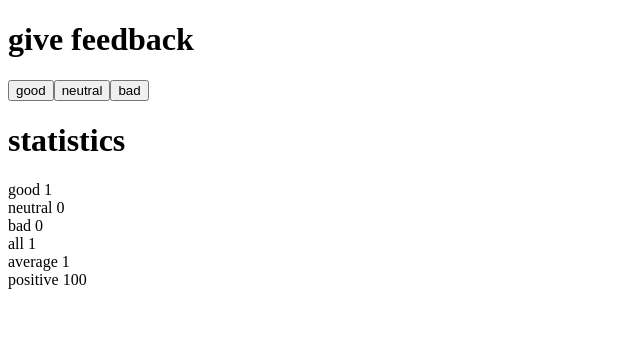
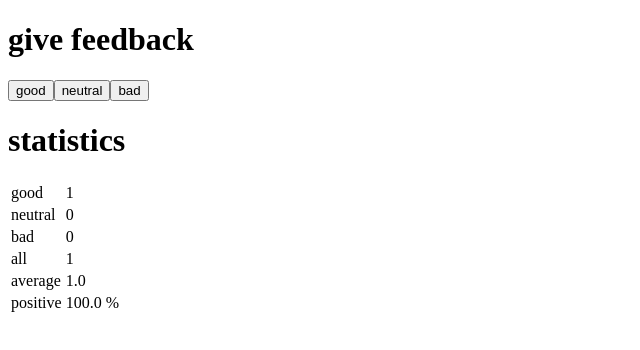
Before and after one commit to juleht/fullstackopen, a React (Vite) app in the folder part1/unicafe/: page / in a window 1280 px wide. Both pictures are taken after a click on the button "good". Shown: the top 350 px of the page, without its empty margins (0-640 px from the left). Built offline with nearby package versions, Linux system fonts and the light colour scheme.

Commit message:
tehtava 1.11

```diff
--- a/part1/unicafe/src/App.jsx
+++ b/part1/unicafe/src/App.jsx
@@ -4,9 +4,17 @@ const Header = ({ headers }) => <h1>{headers}</h1>
 
 const Button = ({ onClick, text }) => <button onClick={onClick}>{text}</button>
 
-const StatisticsLine = ({ text, value}) => <div>{text} {value}</div>
+const StatisticsLine = ({ text, value, unit }) => {
+  return (
+    <tr>
+      <td>{text}</td>
+      <td>{value}</td>
+      <td>{unit}</td>
+    </tr>
+  )
+}
 
-const Statistics = ( {feedback} ) => {
+const Statistics = ({ feedback }) => {
   const all = feedback.good + feedback.neutral + feedback.bad
   const average = (feedback.good + (feedback.bad * -1)) / all
   const positive = (feedback.good / all) * 100
@@ -17,40 +25,41 @@ const Statistics = ( {feedback} ) => {
     )
   }
   else
-  return (
-  <div>
-    <StatisticsLine text='good' value={feedback.good}/>
-    <StatisticsLine text='neutral' value={feedback.neutral}/>
-    <StatisticsLine text='bad' value={feedback.bad}/>
-    <StatisticsLine text='all' value={all}/>
-    <StatisticsLine text='average' value={average}/>
-    <StatisticsLine text='positive' value={positive}/>
-  </div>
-)}
-
-
+    return (
+      <table>
+        <tbody>
+          <StatisticsLine text='good' value={feedback.good} />
+          <StatisticsLine text='neutral' value={feedback.neutral} />
+          <StatisticsLine text='bad' value={feedback.bad} />
+          <StatisticsLine text='all' value={all} />
+          <StatisticsLine text='average' value={average.toFixed(1)} />
+          <StatisticsLine text='positive' value={positive.toFixed(1)} unit='%'/>
+        </tbody>
+      </table>
+    )
+}
 
 const App = () => {
   const headers = ['give feedback', 'statistics']
 
   const [feedback, setFeedback] = useState({
-    good : 0,
+    good: 0,
     neutral: 0,
     bad: 0
   })
 
-  const handleGoodFeedbackClick = () => {setFeedback({ ...feedback, good: feedback.good + 1 })}
-  const handleNeutralFeedbackClick = () => {setFeedback({ ...feedback, neutral: feedback.neutral + 1 })}
-  const handleBadFeedbackClick = () => {setFeedback({ ...feedback, bad: feedback.bad + 1 })}
+  const handleGoodFeedbackClick = () => { setFeedback({ ...feedback, good: feedback.good + 1 }) }
+  const handleNeutralFeedbackClick = () => { setFeedback({ ...feedback, neutral: feedback.neutral + 1 }) }
+  const handleBadFeedbackClick = () => { setFeedback({ ...feedback, bad: feedback.bad + 1 }) }
 
   return (
     <div>
       <Header headers={headers[0]} />
-      <Button onClick={handleGoodFeedbackClick} text = 'good'/>
-      <Button onClick={handleNeutralFeedbackClick} text = 'neutral'/>
-      <Button onClick={handleBadFeedbackClick} text = 'bad'/>
+      <Button onClick={handleGoodFeedbackClick} text='good' />
+      <Button onClick={handleNeutralFeedbackClick} text='neutral' />
+      <Button onClick={handleBadFeedbackClick} text='bad' />
       <Header headers={headers[1]} />
-      <Statistics feedback={feedback}/>
+      <Statistics feedback={feedback} />
     </div>
   )
 }
```
